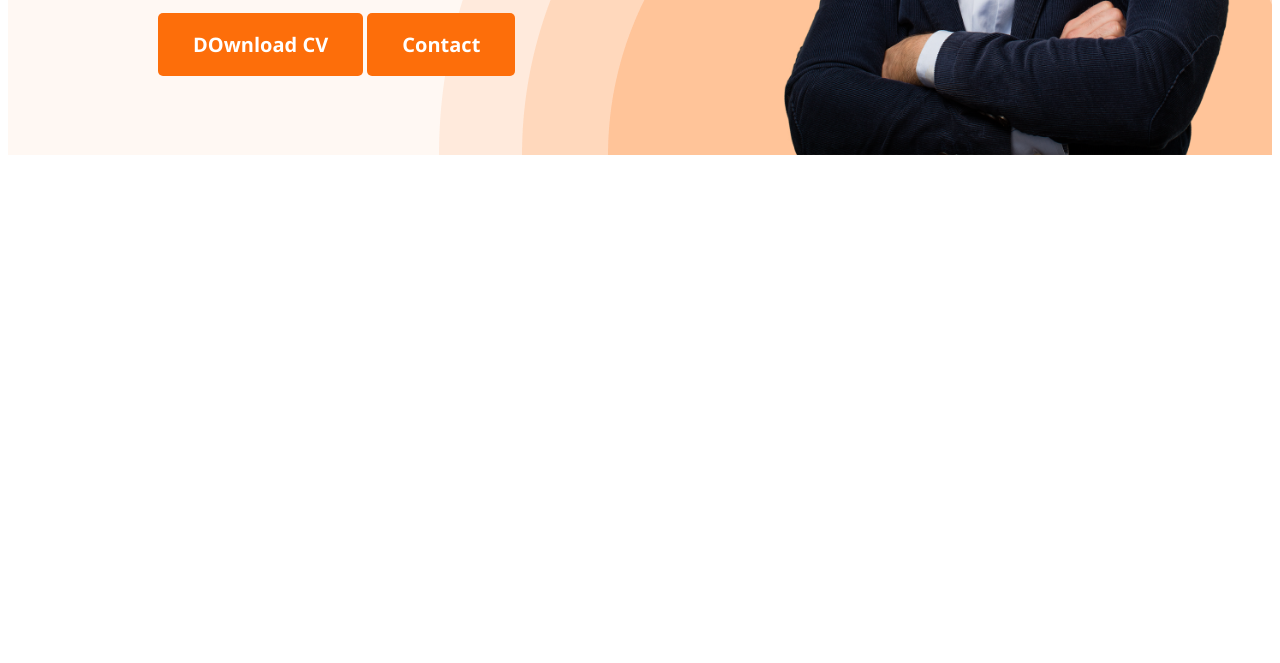
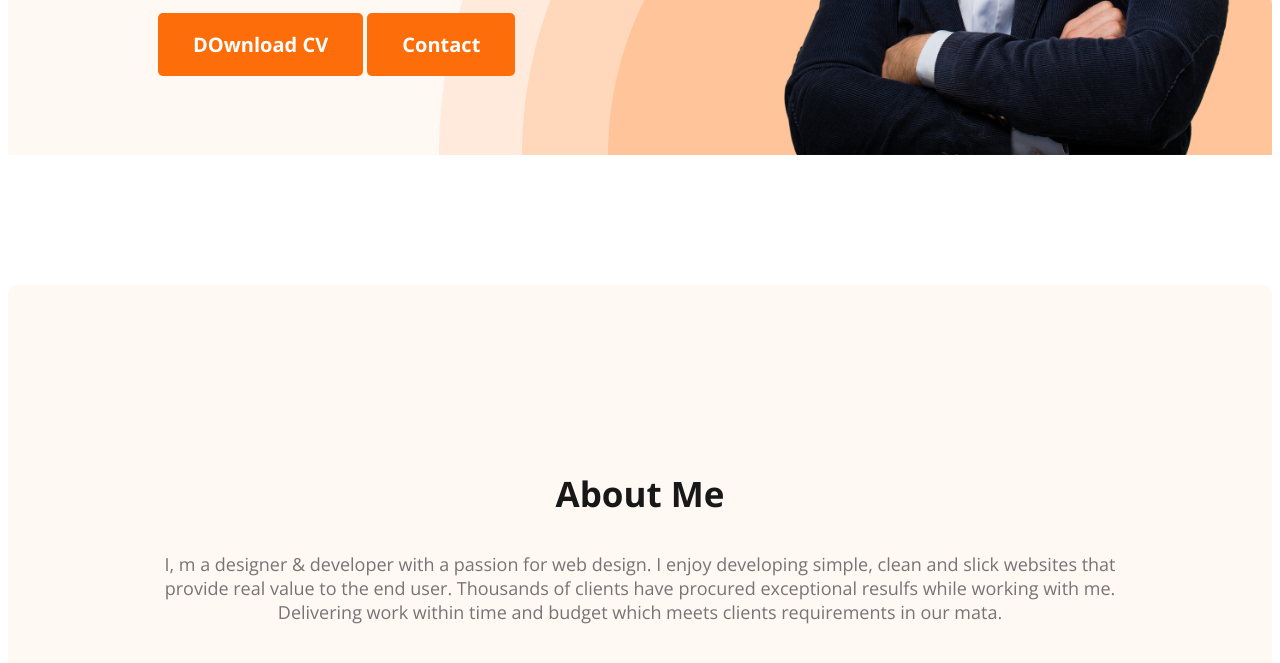
Before and after one commit to moman01/dev-port, a plain HTML site: page index.html in a window 1280 px wide. Shown: the part 613-1276 px from the top of the page. Before the commit the page ends 800 px from the top, so only its background shows below. Drawn offline with nearby package versions, Linux system fonts and the light colour scheme.

Commit message:
about section

```diff
--- a/index.html
+++ b/index.html
@@ -32,5 +32,15 @@
     </div>
 
   </header>
+
+  <main>
+    <section class="about">
+      <h3 class="about-title">About Me</h3>
+      <p class="about-description">I, m a designer & developer with a passion for web design. I enjoy developing simple, clean and slick websites that
+      provide real value to the end user. Thousands of clients have procured exceptional resulfs while working with me.
+      Delivering work within time and budget which meets clients requirements in our mata.</p>
+
+    </section>
+  </main>
 </body>
 </html>
--- a/style.css
+++ b/style.css
@@ -70,3 +70,22 @@ font-weight: 700;
 line-height: normal;
 margin-bottom: 20px;
 }
+.about{
+  padding: 150px;
+  border-radius: 10px;
+background: #FFF8F3;
+margin-top:130px;
+}
+.about-title{
+color:#181818;
+text-align: center;
+font-size: 35px;
+font-weight: 700;
+
+}
+.about-description{
+color:#757575;
+text-align: center;
+font-size: 18px;
+font-weight: 400;
+}
```
